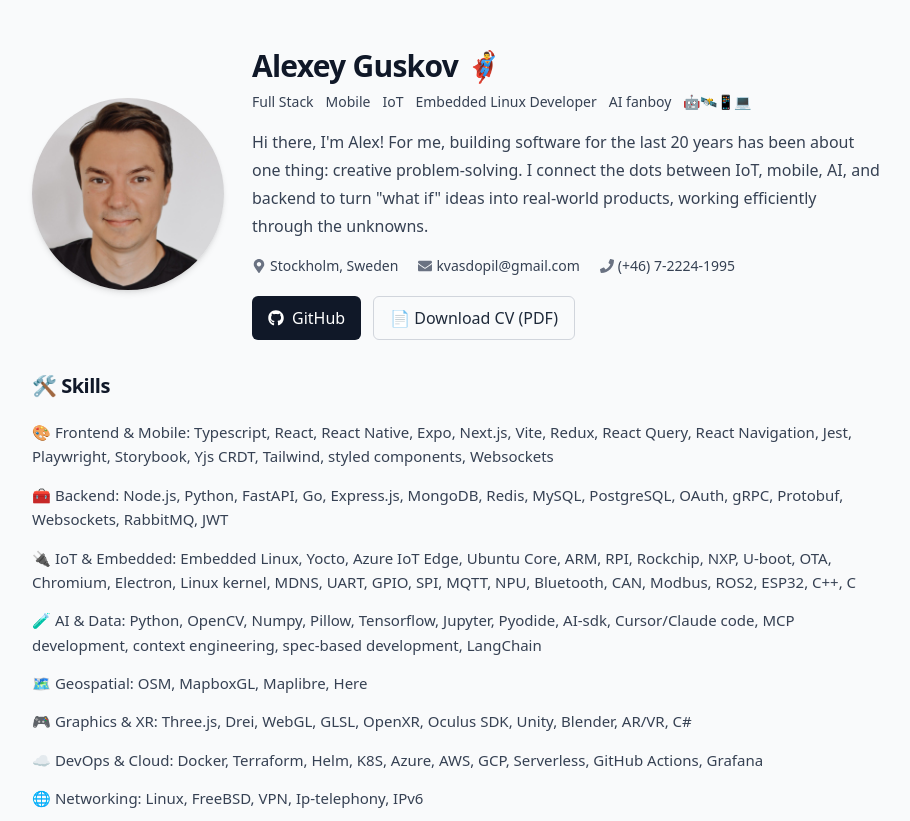
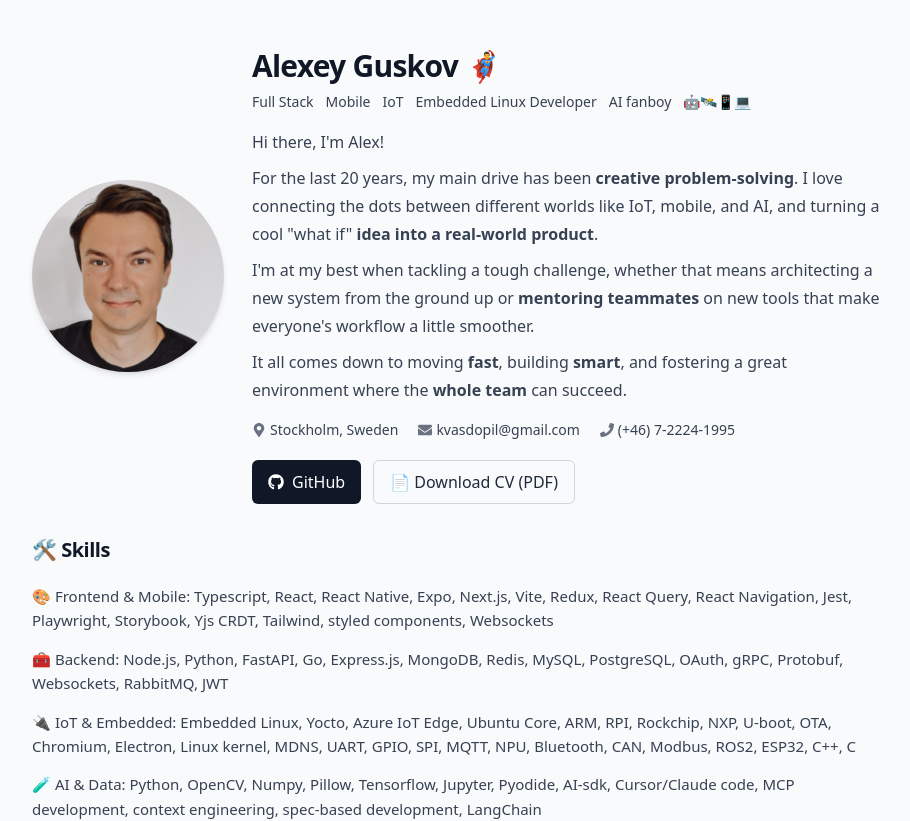
Before and after one commit to kvasdopil/me, a React (Vite) app: page / in a window 1280 px wide. Shown: the top 821 px of the page, without its empty margins (184-1094 px from the left). Built offline with nearby package versions, Linux system fonts and the light colour scheme.

Commit message:
refine intro a bit

```diff
--- a/src/App.tsx
+++ b/src/App.tsx
@@ -234,12 +234,29 @@
                   ))}
                 </ul>
               </div>
-              <p className="mt-2 text-base text-gray-700">
-                Hi there, I'm Alex! For me, building software for the last 20 years has been about
-                one thing: creative problem-solving. I connect the dots between IoT, mobile, AI, and
-                backend to turn "what if" ideas into real-world products, working efficiently
-                through the unknowns.
-              </p>
+              <div className="mt-2 text-base text-gray-700 space-y-2">
+                <p>Hi there, I'm Alex!</p>
+                <p>
+                  For the last 20 years, my main drive has been&nbsp;
+                  <strong className="font-semibold">creative problem-solving</strong>. I love
+                  connecting the dots between different worlds like IoT, mobile, and AI, and turning
+                  a cool "what if"&nbsp;
+                  <strong className="font-semibold">idea into a real-world product</strong>.
+                </p>
+                <p>
+                  I'm at my best when tackling a tough challenge, whether that means architecting a
+                  new system from the ground up or&nbsp;
+                  <strong className="font-semibold">mentoring teammates</strong> on new tools that
+                  make everyone's workflow a little smoother.
+                </p>
+                <p>
+                  It all comes down to moving <strong className="font-semibold">fast</strong>,
+                  building&nbsp;
+                  <strong className="font-semibold">smart</strong>, and fostering a great
+                  environment where the&nbsp;
+                  <strong className="font-semibold">whole team</strong> can succeed.
+                </p>
+              </div>
               <div className="mt-4 flex flex-wrap items-center gap-5 text-sm text-gray-700">
                 <span className="inline-flex items-center gap-1">
                   <FaMapMarkerAlt className="text-gray-500" /> Stockholm, Sweden
```
